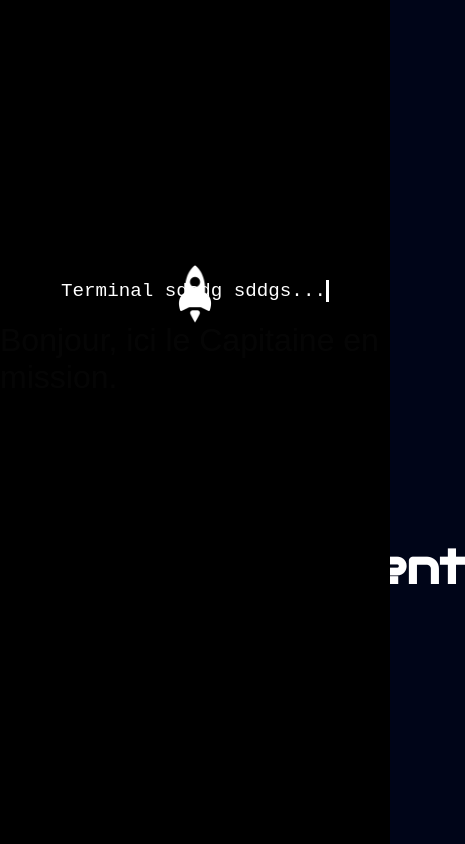
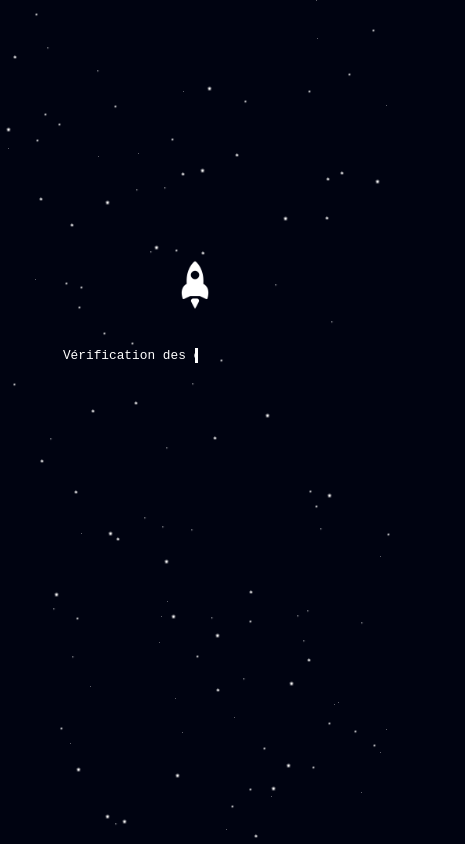
Before and after one commit to Alain-RN/Noefolio, a React (Vite) app: page / in a window 390 px wide. Shown: the top 844 px of the page, 465 px wide, since content can reach past the window. Built offline with nearby package versions, Linux system fonts and the light colour scheme.

Commit message:
Presentation v1

```diff
--- a/src/App.jsx
+++ b/src/App.jsx
@@ -2,20 +2,15 @@ import './App.css'
 import Bg_etoile from './components/bg_etoile/Bg_etoile'
 import NavBar from './components/header/NavBar'
 import Banniere from './components/header/Banniere'
-import Fusee from './components/Animation/Fusee'
-import Presentation from './components/presentation/Presentation'
+// import Fusee from './components/Animation/Fusee'
+import Presentation from './components/presentation/Presentation.jsx'
 
 function App() {
 
   return (
     <div className='app'>
-      <NavBar></NavBar>
-      <Banniere></Banniere>
-      <Fusee></Fusee>
-      <NavBar></NavBar>
-      <Banniere></Banniere>
-      <Fusee></Fusee>      <NavBar></NavBar>
-      <Banniere></Banniere>
+      {/* <NavBar></NavBar>
+      <Banniere></Banniere> */}
 
       <Presentation></Presentation>
       <Bg_etoile></Bg_etoile>
--- a/src/components/Animation/Fusee.css
+++ b/src/components/Animation/Fusee.css
@@ -3,16 +3,6 @@
         bottom: 61.5%;
     }
 }
-
-/* @keyframes acceleration {
-    0% {
-        bottom: 60px;
-    }
-
-    100% {
-        bottom: 100%;
-    }
-} */
 
 @keyframes stable {
 
@@ -27,6 +17,27 @@
     }
 }
 
+/* Ecran > 1180px */
+@keyframes decolage1 {
+    100% {
+         bottom: 63.5%;
+    }
+ }
+
+
+ @keyframes stable1 {
+
+     to {
+         bottom: 62%;
+     }
+ }
+
+ @keyframes leave1 {
+     100% {
+         bottom: 100%;
+     }
+ }
+
 
 .fusee-container {
     width: fit-content;
@@ -35,10 +46,28 @@
     left: 50vw;
     bottom: -110px;
     transform: translateX(-30px);
-    animation: decolage 2.8s ease-in-out forwards, stable 0.6s 2.8s ease-in-out alternate infinite, leave 0.8s 8s ease-in-out forwards;
+    animation: decolage 2.8s ease-in-out forwards, stable 0.6s 2.8s ease-in-out alternate infinite;
+    /* , leave 0.8s 8s ease-in-out forwards */
 }
 
 .fusee {
     width: 60px;
     height: 60px;
 }
+
+@media (max-width: 1180px) {
+    .fusee-container {
+        animation: decolage1 2.8s ease-in-out forwards, stable1 0.6s 2.8s ease-in-out alternate infinite;
+    }
+}
+
+@media (max-width: 778px) {
+    .fusee {
+        width: 50px;
+        height: 50px;
+    }
+
+    .fusee-container {
+        transform: translateX(-25px);
+    }
+}
--- /dev/null
+++ b/src/components/Animation/TypingMessage.css
@@ -0,0 +1,32 @@
+.terminal-text {
+    /* background: white; */
+    font-family: 'Courier New', Courier, monospace;
+    font-size: 1.2rem;
+    white-space: nowrap;
+    overflow: hidden;
+    border-right: 3px solid white;
+    display: inline-block;
+    /* animation: typing 3s steps(20) forwards; */
+    /* opacity: 0; */
+}
+
+@keyframes typing {
+    from {
+        width: 0;
+    }
+    to {
+        width: 100%;
+    }
+}
+
+@media (max-width: 768px) {
+    .terminal-text {
+        font-size: 0.9rem;
+    }
+}
+
+@media (max-width: 496px) {
+    .terminal-text {
+        font-size: 0.8rem;
+    }
+}
--- /dev/null
+++ b/src/components/Animation/TypingMessage.jsx
@@ -0,0 +1,37 @@
+/* eslint-disable react/prop-types */
+import { useRef, useState } from "react"
+import "./TypingMessage.css"
+import { useEffect } from "react"
+
+export default function TypingMessage({ messages = [] }) {
+
+    const textRef = useRef(null);
+    const [messageTab] = useState(messages);
+
+    useEffect(()=> {
+
+        let index = 0;
+
+        const typingText = ()=> {
+            if( index < messageTab.length ) {
+                textRef.current.textContent = messageTab[ index ];
+                textRef.current.style.animation = "none"
+                textRef.current.offsetHeight
+                textRef.current.style.animation = `typing 3s steps(${ messageTab[index].length }) forwards`
+                setTimeout(() => {
+                    index++;
+                    typingText();
+                }, 4000);
+            }
+        }
+
+        typingText()
+
+    }, [messageTab]);
+
+  return (
+    <div className="Typing-container">
+        <div className="terminal-text" ref={textRef}></div>
+    </div>
+  )
+}
--- a/src/components/bg_etoile/Bg_etoile.jsx
+++ b/src/components/bg_etoile/Bg_etoile.jsx
@@ -1,8 +1,31 @@
+import { useEffect, useState } from "react";
 import "./Bg_etoile.css"
 import Etoile from './Etoile'
 
 export default function Bg_etoile() {
-    const etoiles = Array.from({ length: 180 });
+
+    const [ nbrEtoile, setNbrEtoile ] = useState(180);
+    const [ ecran, setEcran ] = useState(window.innerWidth)
+
+    const handleEcran = ()=> {
+        setEcran(window.innerWidth)
+    }
+    useEffect(()=>{
+
+        window.addEventListener('resize', handleEcran)
+        handleEcran()
+        if( ecran <= 778 ) {
+            setNbrEtoile(120);
+        } else {
+            setNbrEtoile(180);
+        }
+        console.log(ecran)
+
+        return () => {
+            window.removeEventListener('resize', handleEcran)
+        }
+    }, [ecran]);
+    const etoiles = Array.from({ length: nbrEtoile });
     return (
         <div className="etoile-bg">
             {
--- a/src/components/presentation/Presentation.css
+++ b/src/components/presentation/Presentation.css
@@ -1,38 +1,32 @@
 .presentation-container {
     top: 0;
+
     position: fixed;
-    background: #000;
-    width: 100vw;
-    height: 100vh;
+    /* background: #000; */
+    width: calc(100% - 48px);
+    min-height: 100vh;
+    overflow-y: hidden;
     display: flex;
     align-items: center;
     justify-content: center;
     font-family: 'Arial', sans-serif;
     flex-direction: column;
     gap: 20px;
-}
-
-.terminal-text {
-    /* background: white; */
-    font-family: 'Courier New', Courier, monospace;
-    font-size: 1.2rem;
-    white-space: nowrap;
-    overflow: hidden;
-    border-right: 3px solid white;
-    display: inline-block;
-    /* opacity: 0; */
+    margin-inline: 24px;
 }
 
 .text1 {
     font-size: 2em;
     opacity: 0;
-    animation: textAnimation 2s 6s ease-in-out forwards;
+    animation: textAnimation 2s 12.5s ease-in-out forwards;
+    text-align: center;
 }
 
 .text2 {
     font-size: 2em;
     opacity: 0;
-    animation: textAnimation 2s 8s ease-in-out forwards;
+    animation: textAnimation 2s 14.5s ease-in-out forwards;
+    text-align: center;
 }
 
 @keyframes textAnimation {
@@ -43,3 +37,20 @@
         opacity: 1;
     }
 }
+
+@media (max-width: 1180px) {
+    .text1,
+    .text2 {
+        font-size: 1.6em;
+    }
+}
+
+@media (max-width: 778px) {
+    .text1,
+    .text2 {
+        font-size: 1.2em;
+    }
+    .presentation-container {
+        gap: 32px;
+    }
+}
--- a/src/components/presentation/Presentation.jsx
+++ b/src/components/presentation/Presentation.jsx
@@ -1,6 +1,7 @@
 import { useEffect } from "react";
 import "./Presentation.css";
 import Fusee from "../Animation/Fusee";
+import TypingMessage from "../Animation/TypingMessage";
 import { messages, Capitaine } from "./Presentation_data";
 export default function Presentation() {
 
@@ -17,11 +18,8 @@ export default function Presentation() {
     };
   }, []);
 
-
   return <div className="presentation-container">
-      <div className="terminal-text">
-        Terminal sdsdg sddgs...
-      </div>
+      <TypingMessage messages={messages}></TypingMessage>
       <div className="greeting text1">Bonjour, ici le Capitaine en mission.</div>
       <div className="presentation-text text2">Je suis {Capitaine.prenom}, Développeur Web Fullstack et Développeur Mobile.</div>
       <Fusee></Fusee>
--- a/src/index.css
+++ b/src/index.css
@@ -31,6 +31,6 @@ p {
 }
 
 :root {
-  background: #000518;
+  background: #000311;
   position: relative;
 }
```
